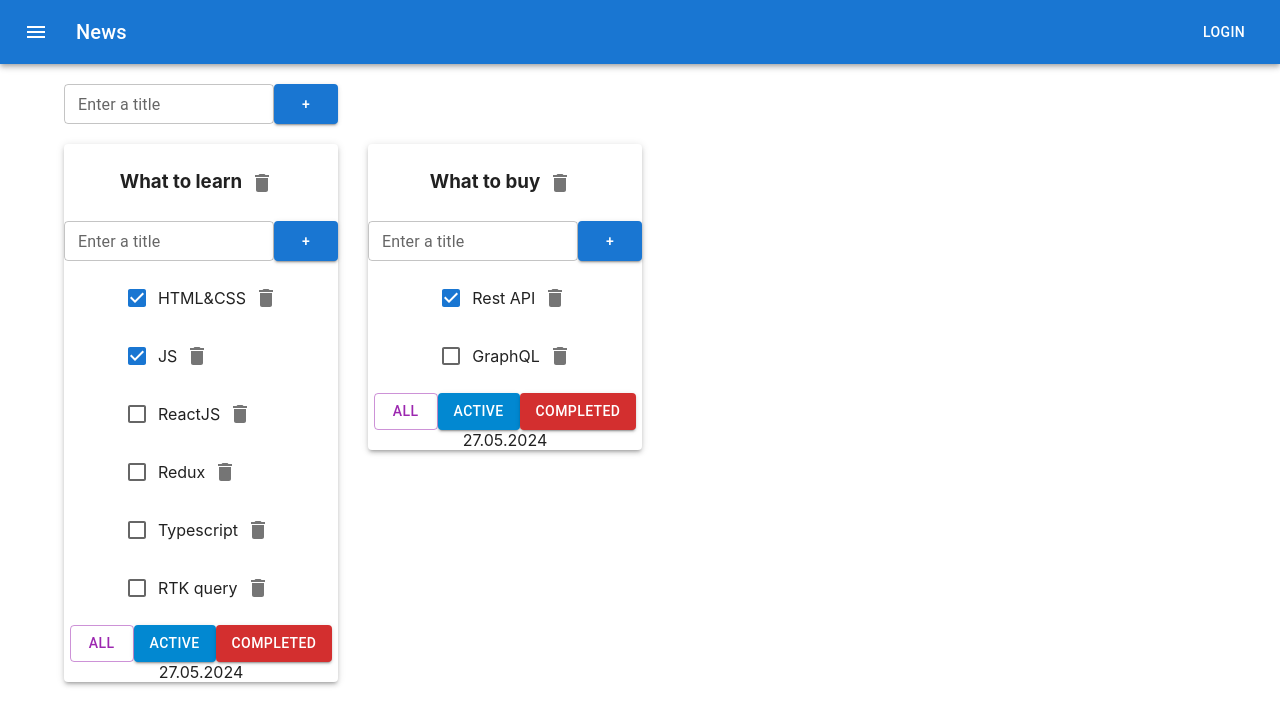
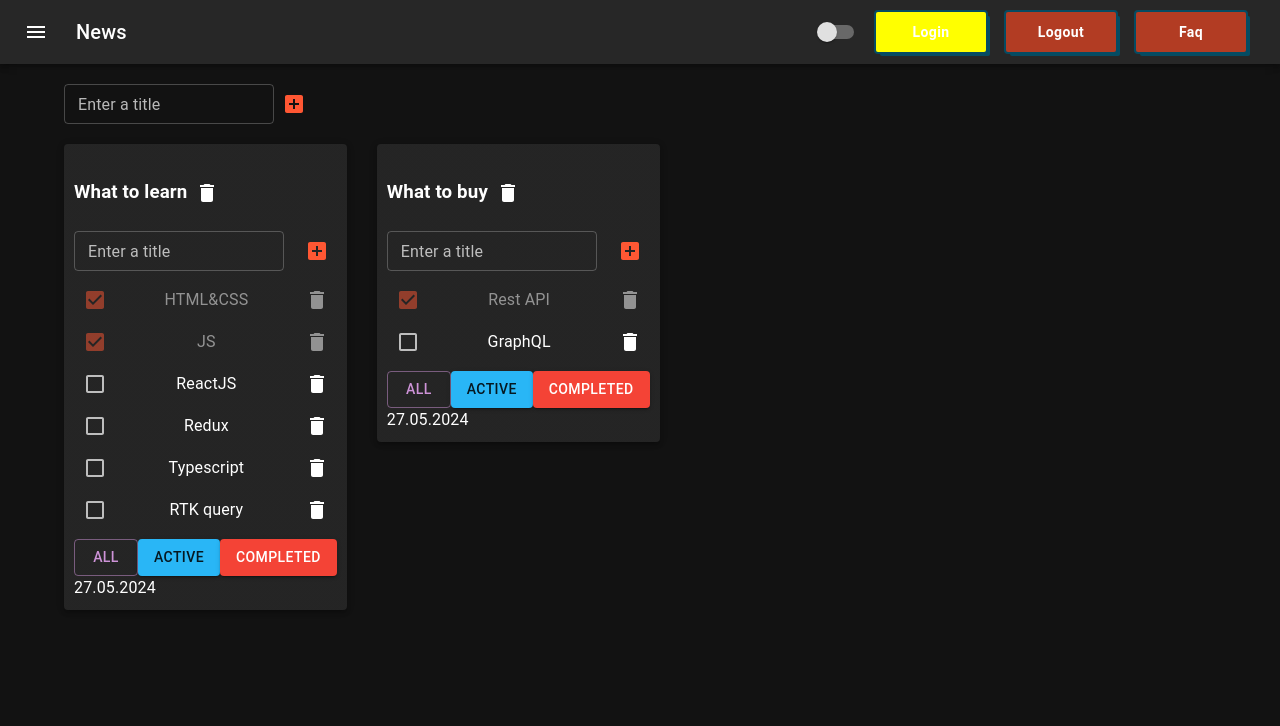
Before and after one commit to kalibria/todolist, a React (Create React App) app: page / in a window 1280 px wide. Shown: the top 726 px of the page. Built offline with nearby package versions, Linux system fonts and the light colour scheme.

Commit message:
added light/dark theme

```diff
--- a/src/App.tsx
+++ b/src/App.tsx
@@ -14,6 +14,10 @@ import MenuIcon from '@mui/icons-material/Menu';
 import Container from '@mui/material/Container';
 import Grid from '@mui/material/Grid';
 import Paper from '@mui/material/Paper';
+import {MenuButton} from "./components/button/MenuButton";
+import {createTheme, ThemeProvider} from "@mui/material/styles";
+import Switch from '@mui/material/Switch';
+import CssBaseline from '@mui/material/CssBaseline';
 
 
 export type TaskProps = {
@@ -33,6 +37,8 @@ export type FilterValuesType = 'all' | 'active' | 'completed'
 export type TasksType = {
     [key: string]: TaskProps[]
 }
+
+type ThemeMode = 'light' | 'dark';
 
 function App() {
     const todoListID1 = v1();
@@ -129,8 +135,36 @@ function App() {
     const changeTodoListTitle = (todoListId: string, newTitle: string) => {
         setTodoList(todoList.map(todoList => todoList.id === todoListId ? {...todoList, title: newTitle} : todoList))
     }
+
+    const [themeMode, setThemeMode] = useState<ThemeMode>('light');
+
+    const theme = createTheme({
+        palette: {
+            mode: themeMode === 'light' ? 'dark' : 'light',
+            primary: {
+                main: '#FF5733',
+                // light: will be calculated from palette.primary.main,
+                // dark: will be calculated from palette.primary.main,
+                // contrastText: will be calculated to contrast with palette.primary.main
+            },
+            // secondary: {
+            //     main: '#E0C2FF',
+            //     light: '#F5EBFF',
+            //     // dark: will be calculated from palette.secondary.main,
+            //     contrastText: '#47008F',
+            // },
+        },
+    });
+
+
+    const changeMode = () => {
+        setThemeMode(themeMode === 'light' ? 'dark' : 'light');
+    }
     return (
+
         <div className="App">
+            <ThemeProvider theme={theme}>
+                <CssBaseline/>
                 <Box sx={{flexGrow: 1}}>
                     <AppBar position="static">
                         <Toolbar>
@@ -146,7 +180,10 @@ function App() {
                             <Typography variant="h6" component="div" sx={{flexGrow: 1}}>
                                 News
                             </Typography>
-                        <Button color="inherit">Login</Button>
+                            <Switch onChange={changeMode}/>
+                            <MenuButton color="inherit" background={'yellow'}>Login</MenuButton>
+                            <MenuButton color="inherit">Logout</MenuButton>
+                            <MenuButton color="inherit">Faq</MenuButton>
                         </Toolbar>
                     </AppBar>
                 </Box>
@@ -160,7 +197,7 @@ function App() {
 
                                 return (
                                     <Grid item sx={{mr: '30px'}}>
-                                    <Paper elevation={3}>
+                                        <Paper elevation={3} sx={{p: '10px'}}>
                                             <Todolist
                                                 key={t.id}
                                                 title={t.title}
@@ -187,7 +224,9 @@ function App() {
 
                 </Container>
                 {/*<OnOffIndicator onIsClick={onIsClick} handleClick={changeIndicator}/>*/}
+            </ThemeProvider>
         </div>
+
     );
 }
 
--- a/src/components/addItemForm/AddItemForm.tsx
+++ b/src/components/addItemForm/AddItemForm.tsx
@@ -1,7 +1,10 @@
-import React, {ChangeEvent, KeyboardEvent, Dispatch, SetStateAction, useState} from 'react';
-// import {Button} from "../button/Button";
-import Button from '@mui/material/Button';
+import React, {ChangeEvent, KeyboardEvent, Dispatch, useState} from 'react';
+
 import TextField from '@mui/material/TextField';
+import  IconButton  from '@mui/material/IconButton';
+import AddBoxIcon from "@mui/icons-material/AddBox";
+import Box from '@mui/material/Box';
+import {filterButtonsContainerSx} from "../../styles/TodoList.styles";
 
 
 
@@ -32,7 +35,7 @@ export const AddItemForm = ({addItem
 
 
     return (
-        <div>
+        <Box sx={filterButtonsContainerSx}>
             <TextField
                 id="outlined-multiline-static"
                 label="Enter a title"
@@ -44,13 +47,9 @@ export const AddItemForm = ({addItem
                 error={!!error}
                 helperText={error}
             />
-            {/*<input onChange={changeTaskTitleHandler} value={title} onKeyUp={addTaskOnKeyUpHandler}*/}
-            {/*        className={error ? 'error' : ''}/>*/}
-            <Button variant="contained" style={{width: '20px', height: '40px'}}>+</Button>
-            {/*<Button title={'+'} onClick={addTaskHandler}*/}
-            {/*        disabled={!!error}*/}
-            {/*/>*/}
-            {/*{error && <div className={'error-message'}>{error}</div>}*/}
-        </div>
+            <IconButton onClick={addTaskHandler} color={'primary'}>
+                <AddBoxIcon/>
+            </IconButton>
+        </Box>
     );
 };
--- /dev/null
+++ b/src/components/button/MenuButton.tsx
@@ -0,0 +1,18 @@
+import {styled} from "@mui/material/styles";
+import Button from "@mui/material/Button";
+
+type MenuButtonProps = {
+    background?:string
+}
+
+export const MenuButton = styled(Button)<MenuButtonProps>(({background, theme})=> ({
+    minWidth: "110px",
+    fontWeight: 'bold',
+    boxShadow: '0 0 0 2px #054B62, 4px 4px 0 0 #054B62',
+    borderRadius: '2px',
+    textTransform: "capitalize",
+    margin: '0 10px',
+    padding: '8px 24px',
+    color: '#fffffff',
+    background: background || theme.palette.primary.dark,
+}))
--- a/src/components/todoList/Todolist.module.css
+++ /dev/null
@@ -1,11 +0,0 @@
-.card {
-    min-width: 250px;
-    /*border: 1px solid darkseagreen;*/
-    border-radius: 15px;
-    /*background-color: #c7f8c7;*/
-    /*padding: 5px;*/
-
-    display: flex;
-    flex-direction: column;
-    align-items: center;
-}
--- a/src/components/todoList/Todolist.tsx
+++ b/src/components/todoList/Todolist.tsx
@@ -1,5 +1,5 @@
 import React, {ChangeEvent, Dispatch, useState} from 'react';
-import styles from "./Todolist.module.css";
+
 import {FilterValuesType, TasksType, TodoListProps} from "../../App";
 // import {Button} from "../button/Button";
 import {AddItemForm} from "../addItemForm/AddItemForm";
@@ -10,7 +10,8 @@ import Button from '@mui/material/Button';
 import Checkbox from '@mui/material/Checkbox';
 import List from '@mui/material/List';
 import ListItem from '@mui/material/ListItem';
-
+import Box from '@mui/material/Box';
+import {filterButtonsContainerSx, getListItemSx} from "../../styles/TodoList.styles";
 
 type TodolistProps = {
     title: string
@@ -74,7 +75,7 @@ export const Todolist = ({
     }
 
     return (
-        <div className={styles.card}>
+        <div>
             <h3> <EditableSpan oldTitle={title} changeItem={changeTodoListTitleHandler}/>
                 <IconButton aria-label="delete" onClick={onClickHandler}>
                     <DeleteIcon />
@@ -93,35 +94,29 @@ export const Todolist = ({
                     const changeTaskStatusHandler = (e: ChangeEvent<HTMLInputElement>, id: string) => {
                         changeTaskStatus(id, e.currentTarget.checked, todoListId)
                     }
-                    return <ListItem key={task.id} className={task.isDone ? 'is-done' : ''}>
+                    return <ListItem key={task.id} sx={getListItemSx(task.isDone)}>
                         <Checkbox checked={task.isDone} onChange={e => changeTaskStatusHandler(e, task.id)}/>
 
-                        {/*<input type="checkbox"*/}
-                        {/*                                                                     checked={task.isDone}*/}
-                        {/*                                                                     onChange={e => changeTaskStatusHandler(e, task.id)}/>*/}
                         <EditableSpan oldTitle={task.title} changeItem={(title) => changeTaskTitleHandler(task.id, title)}/>
                         <IconButton aria-label="delete" onClick={() => removeTask(task.id, todoListId)}>
                             <DeleteIcon />
                         </IconButton>
-                        {/*<Button title={"x"} onClick={() => removeTask(task.id, todoListId)}/>*/}
+
                     </ListItem>
                 })
                 }
             </List>
             }
 
-            <div>
+            <Box sx={filterButtonsContainerSx}>
 
                 <Button variant={filter === "all" ? "outlined" : "contained"}  onClick={() => changeFilter('all', todoListId)} color="secondary">All</Button>
-                {/*<Button title={'All'} onClick={() => changeFilter('all', todoListId)}*/}
-                {/*        className={filter === "all" ? 'active-filter' : ''}/>*/}
+
                 <Button variant={filter === "active" ? "outlined" : "contained"} onClick={() => changeFilter('active', todoListId)} color="info">Active</Button>
-                {/*<Button title={'Active'} onClick={() => changeFilter('active', todoListId)}*/}
-                {/*        className={filter === "active" ? 'active-filter' : ''}/>*/}
+
                 <Button variant={filter === "completed" ? "outlined" : "contained"} onClick={() => changeFilter('completed', todoListId)} color="error">Completed</Button>
-                {/*<Button title={'Completed'} onClick={() => changeFilter('completed', todoListId)}*/}
-                {/*        className={filter === "completed" ? 'active-filter' : ''}/>*/}
-            </div>
+
+            </Box>
             <div>{data}</div>
         </div>
     );
--- /dev/null
+++ b/src/styles/TodoList.styles.ts
@@ -0,0 +1,9 @@
+import {SxProps} from '@mui/material'
+
+export const filterButtonsContainerSx:SxProps ={display: 'flex', justifyContent: 'space-between'}
+
+export const getListItemSx = (isDone:boolean):SxProps => ({
+    p:0,
+    justifyContent: 'space-between',
+    opacity: isDone ? 0.5 : 1
+})
```
Lines whose indentation alone changed are shown as unchanged.
